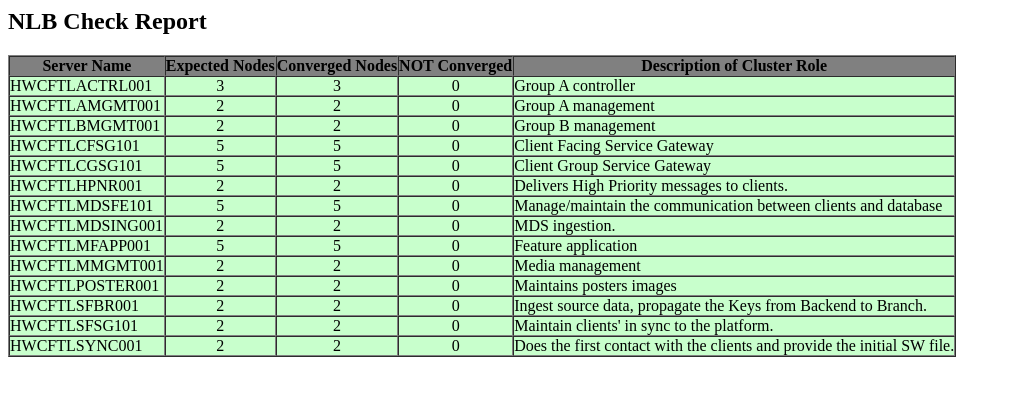
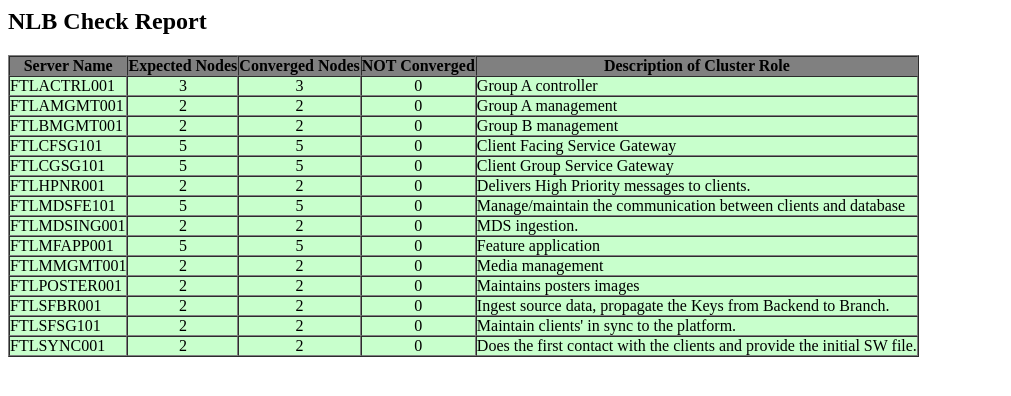
Before and after one commit to otakuex/NLBClusterMonitor, a plain HTML site: page (SampleOutput-AllGood)NLBCheck.htm in a window 1280 px wide. Shown: the whole page, without its empty margins (0-1011 px from the left). Drawn offline with Linux system fonts and the light colour scheme.

Commit message:
Matching names to source

```diff
--- a/(SampleOutput-AllGood)NLBCheck.htm
+++ b/(SampleOutput-AllGood)NLBCheck.htm
@@ -12,72 +12,72 @@
         <TH><B>Description of Cluster Role</B></TD>
     </TR>
     <TR bgcolor=#C8FFCC>
-    <TD>HWCFTLACTRL001</TD>
+    <TD>FTLACTRL001</TD>
         <TD align=center>3</TD>
         <TD align=center>3</TD>
         <TD align=center>0</TD>
         <TD>Group A controller</TD></TR>    <TR bgcolor=#C8FFCC>
-    <TD>HWCFTLAMGMT001</TD>
+    <TD>FTLAMGMT001</TD>
         <TD align=center>2</TD>
         <TD align=center>2</TD>
         <TD align=center>0</TD>
         <TD>Group A management</TD></TR>    <TR bgcolor=#C8FFCC>
-    <TD>HWCFTLBMGMT001</TD>
+    <TD>FTLBMGMT001</TD>
         <TD align=center>2</TD>
         <TD align=center>2</TD>
         <TD align=center>0</TD>
         <TD>Group B management</TD></TR>    <TR bgcolor=#C8FFCC>
-    <TD>HWCFTLCFSG101</TD>
+    <TD>FTLCFSG101</TD>
         <TD align=center>5</TD>
         <TD align=center>5</TD>
         <TD align=center>0</TD>
         <TD>Client Facing Service Gateway</TD></TR>    <TR bgcolor=#C8FFCC>
-    <TD>HWCFTLCGSG101</TD>
+    <TD>FTLCGSG101</TD>
         <TD align=center>5</TD>
         <TD align=center>5</TD>
         <TD align=center>0</TD>
         <TD>Client Group Service Gateway</TD></TR>    <TR bgcolor=#C8FFCC>
-    <TD>HWCFTLHPNR001</TD>
+    <TD>FTLHPNR001</TD>
         <TD align=center>2</TD>
         <TD align=center>2</TD>
         <TD align=center>0</TD>
         <TD>Delivers High Priority messages to clients.</TD></TR>    <TR bgcolor=#C8FFCC>
-    <TD>HWCFTLMDSFE101</TD>
+    <TD>FTLMDSFE101</TD>
         <TD align=center>5</TD>
         <TD align=center>5</TD>
         <TD align=center>0</TD>
         <TD>Manage/maintain the communication between clients and database</TD></TR>    <TR bgcolor=#C8FFCC>
-    <TD>HWCFTLMDSING001</TD>
+    <TD>FTLMDSING001</TD>
         <TD align=center>2</TD>
         <TD align=center>2</TD>
         <TD align=center>0</TD>
         <TD>MDS ingestion.</TD></TR>    <TR bgcolor=#C8FFCC>
-    <TD>HWCFTLMFAPP001</TD>
+    <TD>FTLMFAPP001</TD>
         <TD align=center>5</TD>
         <TD align=center>5</TD>
         <TD align=center>0</TD>
         <TD>Feature application</TD></TR>    <TR bgcolor=#C8FFCC>
-    <TD>HWCFTLMMGMT001</TD>
+    <TD>FTLMMGMT001</TD>
         <TD align=center>2</TD>
         <TD align=center>2</TD>
         <TD align=center>0</TD>
         <TD>Media management</TD></TR>    <TR bgcolor=#C8FFCC>
-    <TD>HWCFTLPOSTER001</TD>
+    <TD>FTLPOSTER001</TD>
         <TD align=center>2</TD>
         <TD align=center>2</TD>
         <TD align=center>0</TD>
         <TD>Maintains posters images</TD></TR>    <TR bgcolor=#C8FFCC>
-    <TD>HWCFTLSFBR001</TD>
+    <TD>FTLSFBR001</TD>
         <TD align=center>2</TD>
         <TD align=center>2</TD>
         <TD align=center>0</TD>
         <TD>Ingest source data, propagate the Keys from Backend to Branch.</TD></TR>    <TR bgcolor=#C8FFCC>
-    <TD>HWCFTLSFSG101</TD>
+    <TD>FTLSFSG101</TD>
         <TD align=center>2</TD>
         <TD align=center>2</TD>
         <TD align=center>0</TD>
         <TD>Maintain clients' in sync to the platform.</TD></TR>    <TR bgcolor=#C8FFCC>
-    <TD>HWCFTLSYNC001</TD>
+    <TD>FTLSYNC001</TD>
         <TD align=center>2</TD>
         <TD align=center>2</TD>
         <TD align=center>0</TD>
```
